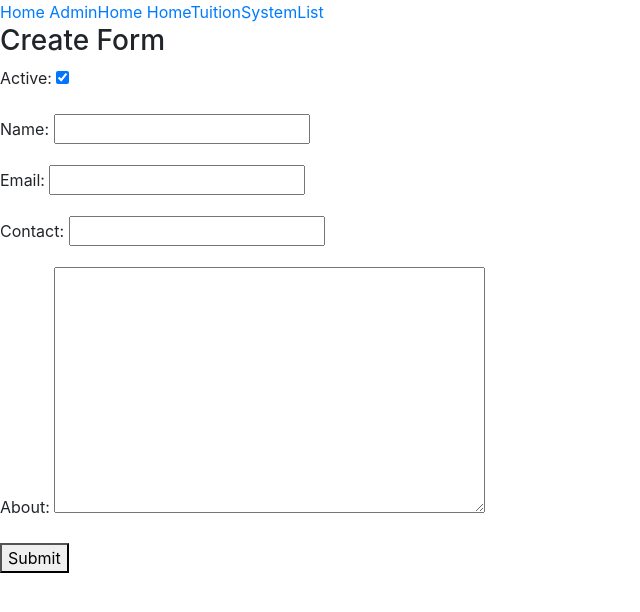
After one commit to Leeza2055/TuitionSystem, a Django app: page /system_admin/hometuitionsystem/create/ in a window 1280 px wide. The commit adds this page. Shown: the top 612 px of the page, without its empty margins (0-640 px from the left). Run offline with Django 3.2, Linux system fonts and the light colour scheme; some libraries are stand-ins or nearby versions.

Commit message:
create form added

```diff
--- /dev/null
+++ b/hometuitionsystemapp/forms.py
@@ -0,0 +1,8 @@
+from django import forms
+from .models import *
+
+
+class HomeTuitionSystemCreateForm(forms.ModelForm):
+    class Meta:
+        model = HomeTuitionSystem
+        fields = "__all__"
--- a/hometuitionsystemapp/urls.py
+++ b/hometuitionsystemapp/urls.py
@@ -8,6 +8,9 @@ urlpatterns = [
 
 
     path("system_admin/", AdminHomeView.as_view(), name='adminhome'),
+    path("system_admin/hometuitionsystem/create/",
+         AdminHomeTuitionSystemCreateView.as_view(), name="adminhometuitionsystemcreate"),
+
     path('system_admin/hometuitionsystem/list/',
          AdminHomeTuitionSystemListView.as_view(), name="adminhometuitionsystemlist"),
     path('system_admin/<int:pk>/hometuitionsystem/detail/',
--- a/hometuitionsystemapp/views.py
+++ b/hometuitionsystemapp/views.py
@@ -1,5 +1,7 @@
 from django.views.generic import *
 from .models import *
+from django.urls import reverse_lazy
+from .forms import *
 
 
 class ClientHomeView(TemplateView):
@@ -8,6 +10,13 @@ class ClientHomeView(TemplateView):
 
 class AdminHomeView(TemplateView):
     template_name = 'admintemplates/adminhome.html'
+
+
+class AdminHomeTuitionSystemCreateView(CreateView):
+    template_name = "admintemplates/adminhometuitionsystemcreate.html"
+    form_class = HomeTuitionSystemCreateForm
+    success_url = reverse_lazy(
+        "hometuitionsystemapp:adminhometuitionsystemlist")
 
 
 class AdminHomeTuitionSystemListView(ListView):
--- /dev/null
+++ b/templates/admintemplates/adminhometuitionsystemcreate.html
@@ -0,0 +1,10 @@
+{% extends "admintemplates/base.html" %}
+{% load static %}
+{% block content %}
+<h3>Create Form</h3>
+<form enctype="multipart/form-data" method="POST">
+	{% csrf_token %}
+	{{form.as_p}}
+	<button>Submit</button>
+</form>
+{% endblock %}
--- a/templates/admintemplates/adminhometuitionsystemlist.html
+++ b/templates/admintemplates/adminhometuitionsystemlist.html
@@ -2,6 +2,7 @@
 {% load static %}
 {% block content %}
 <h3>Home Tuition System List</h3>
+<a href="{% url 'hometuitionsystemapp:adminhometuitionsystemcreate' %}">Add System</a>
 <table>
 	<thead>
 		<tr>
```
